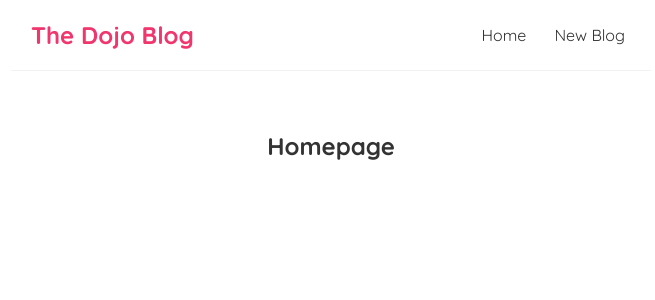
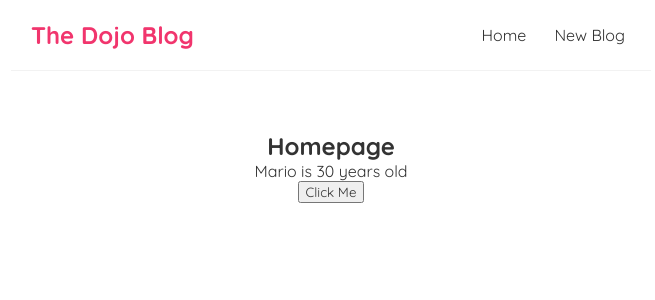
Before and after one commit to julius-alexander/recipes, a React (Create React App) app in the folder first-web/: page / in a window 1280 px wide. Shown: the top 300 px of the page, without its empty margins (309-964 px from the left). Built offline with nearby package versions, Linux system fonts and the light colour scheme.

Commit message:
Modified Home.js to cycle between "Mario is 30 years old" and "Luigi is 25 years old"#

```diff
--- a/first-web/src/Home.js
+++ b/first-web/src/Home.js
@@ -1,7 +1,26 @@
+import { useState } from 'react';
+
 const Home = () => {
+    // let name = 'mario';
+    const [name, setName] = useState('Mario');
+    const [age, setAge] = useState(30);
+
+    const handleClick = () => {
+        if (name === 'Mario') {
+            setName('Luigi');
+            setAge(25);
+        }
+        else {
+            setName('Mario');
+            setAge(30);
+        }
+    }
+
     return (
         <div className="home">
             <h2>Homepage</h2>
+            <p>{ name } is { age } years old</p>
+            <button onClick={ handleClick }>Click Me</button>
         </div>
     );
 }
```
